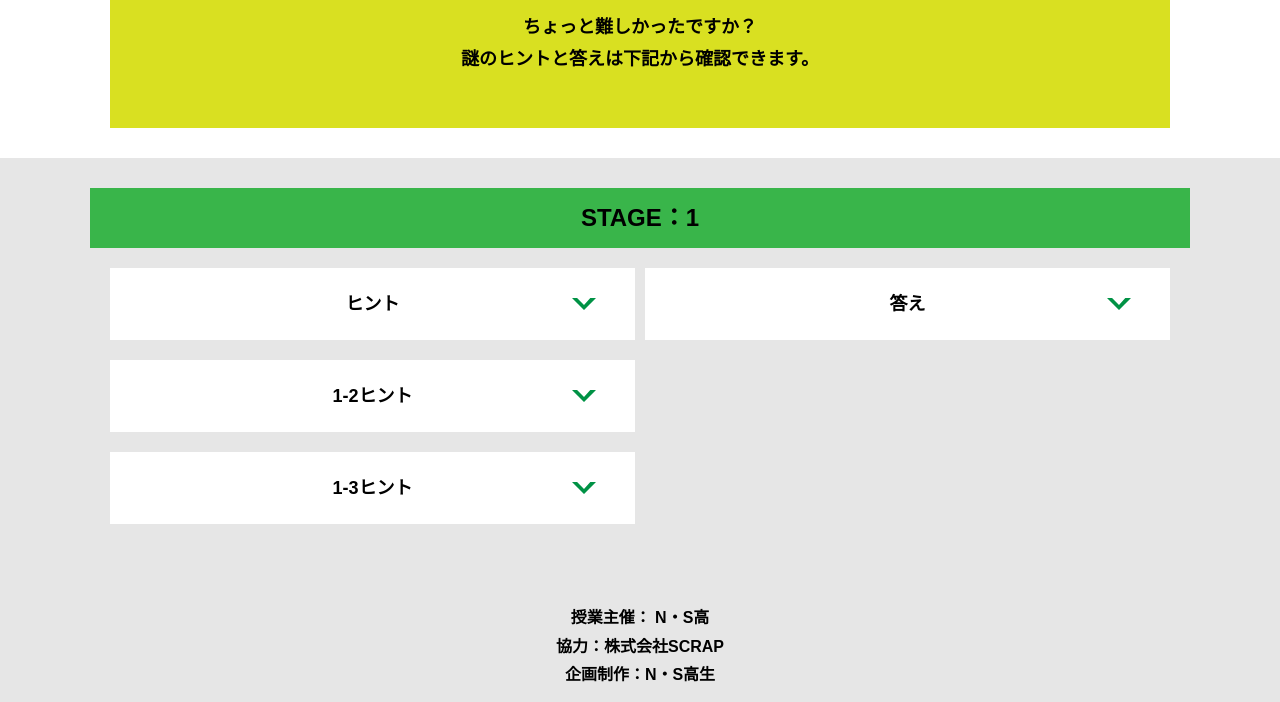
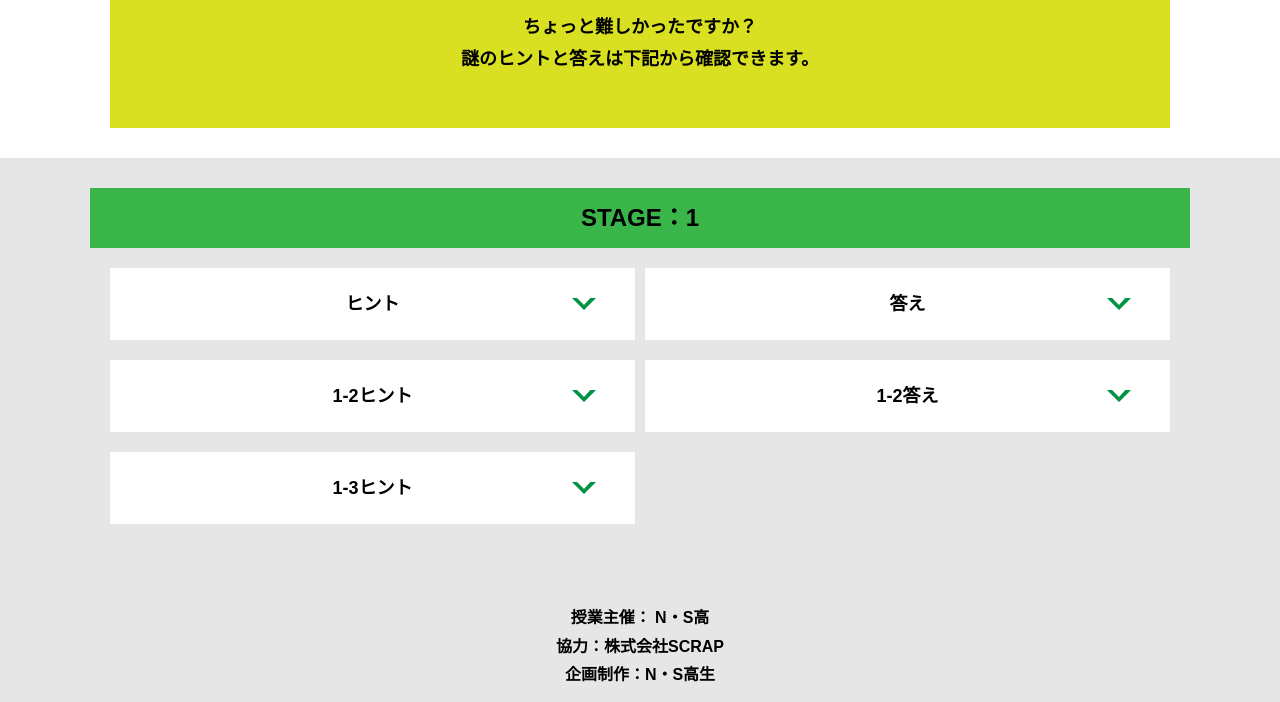
Before and after one commit to sigesige72/jikkennlast, a plain HTML site: page hint1.html in a window 1280 px wide. Shown: the part 392-1094 px from the top of the page. Drawn offline with Linux system fonts and the light colour scheme.

Commit message:
Update hint1.html

```diff
--- a/hint1.html
+++ b/hint1.html
@@ -61,6 +61,11 @@
               <h3 class="card__title">答え<svg class="card__arrow"><use xlink:href="#arrow"></use></svg></h3>
               <p class="card__content">あああ</p>
             </div>
+
+             <div class="card">
+              <h3 class="card__title">1-2答え<svg class="card__arrow"><use xlink:href="#arrow"></use></svg></h3>
+              <p class="card__content">ああ</p>
+            </div>
           </div>
         </div>
       </div>
```
